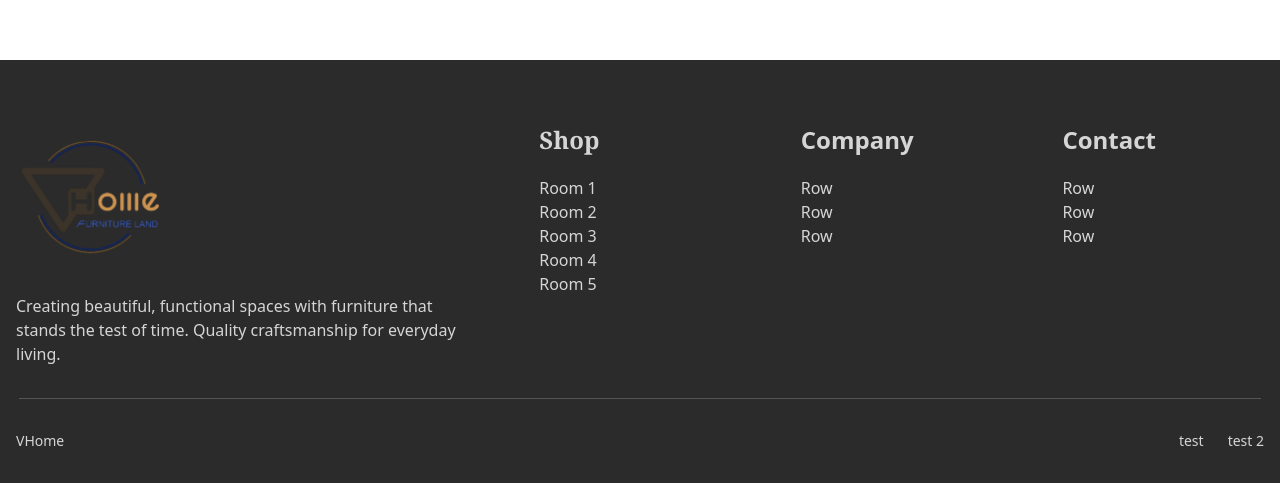
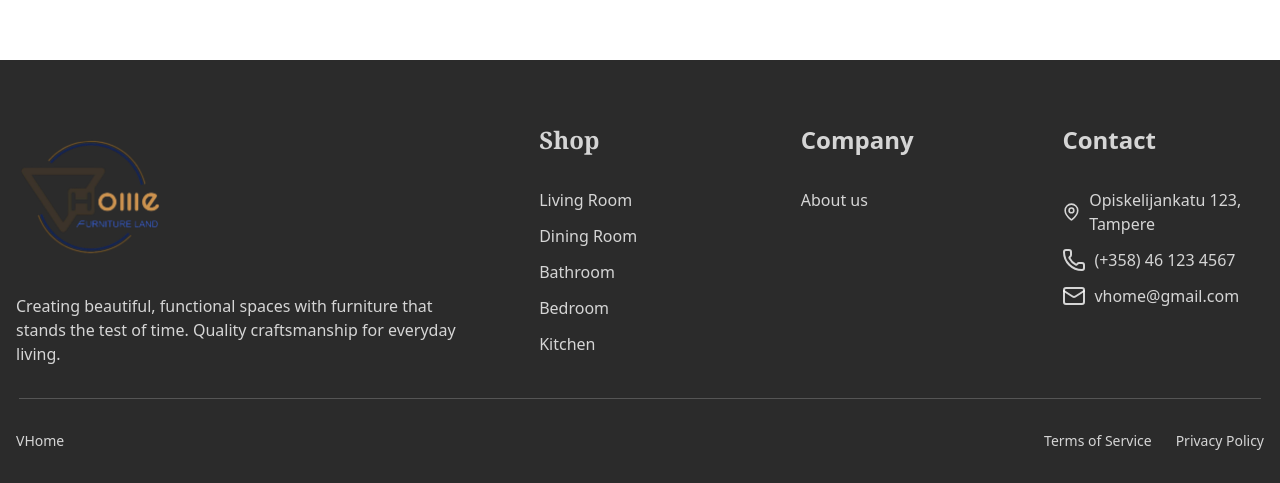
Before and after one commit to hieuhoang018/vhome, a Next.js app in the folder frontend/: page /cart in a window 1280 px wide. Shown: the part 740-1223 px from the top of the page. Built offline with nearby package versions, Linux system fonts and the light colour scheme; no server answers.

Commit message:
style: homepage styling

```diff
--- a/frontend/src/components/StoreFront/CartPage/cart-section.tsx
+++ b/frontend/src/components/StoreFront/CartPage/cart-section.tsx
@@ -20,7 +20,7 @@ export default function CartSection() {
       setLoading(true)
       try {
         const res = await api.get<CartResponse>("/users/me/cart")
-        setCart(res.data.data.doc)
+        setCart(res.data.data.cart)
       } catch (err) {
         console.error("Fetch error:", err)
         setError("Failed to load cart")
@@ -44,7 +44,12 @@ export default function CartSection() {
         <div className="flex">
           <div className="flex-[2] flex flex-col gap-6">
             {cart.items.map((item) => {
-              return <CartItem key={`${item.name} ${item.chosenColor}`} product={item} />
+              return (
+                <CartItem
+                  key={`${item.name} ${item.chosenColor}`}
+                  product={item}
+                />
+              )
             })}
           </div>
           <div className="flex-1 border rounded-md p-4 max-h-[500px] overflow-y-auto self-start">
--- a/frontend/src/components/StoreFront/HomePage/featured-room.tsx
+++ b/frontend/src/components/StoreFront/HomePage/featured-room.tsx
@@ -21,7 +21,7 @@ export default function FeaturedRoom({ room }: { room: FeatureRoom }) {
             </p>
             <p className=" text-white/80 mb-4 text-sm">{room.description}</p>
             <Link
-              href={room.link}
+              href={"/products"}
               className="inline-flex items-center text-white hover:text-furniture-terracotta transition-colors"
             >
               Shop now
--- a/frontend/src/components/StoreFront/HomePage/hero-section.tsx
+++ b/frontend/src/components/StoreFront/HomePage/hero-section.tsx
@@ -1,3 +1,5 @@
+import Link from "next/link"
+
 export default function HeroSection() {
   return (
     <section className="relative w-full h-screen flex items-center">
@@ -23,8 +25,16 @@ export default function HeroSection() {
             longevity. Curated collections to make your house feel like home.
           </p>
           <div className="flex flex-col sm:flex-row gap-4">
-            <p>Shop New Arrivals</p>
-            <p>Explore Collections</p>
+            <Link href={"/products"}>
+              <button className="border rounded-lg p-3 bg-white text-black font-semibold hover:bg-gray-200 cursor-pointer">
+                Shop New Arrivals
+              </button>
+            </Link>
+            <Link href={"/products"}>
+              <button className="border rounded-lg p-3 bg-white text-black font-semibold hover:bg-gray-200 cursor-pointer">
+                Explore Collections
+              </button>
+            </Link>
           </div>
         </div>
       </div>
--- a/frontend/src/components/footer.tsx
+++ b/frontend/src/components/footer.tsx
@@ -1,4 +1,6 @@
+import { Mail, MapPin, Phone } from "lucide-react"
 import Image from "next/image"
+import Link from "next/link"
 
 export default function Footer() {
   return (
@@ -24,29 +26,48 @@ export default function Footer() {
             </div>
 
             {/* Column 2 */}
-            <div>
+            <div className="flex flex-col gap-3">
               <h2 className="font-semibold text-2xl mb-5 font-serif">Shop</h2>
-              <p>Room 1</p>
-              <p>Room 2</p>
-              <p>Room 3</p>
-              <p>Room 4</p>
-              <p>Room 5</p>
+              <Link className="hover:text-white" href={"/products"}>
+                Living Room
+              </Link>
+              <Link className="hover:text-white" href={"/products"}>
+                Dining Room
+              </Link>
+              <Link className="hover:text-white" href={"/products"}>
+                Bathroom
+              </Link>
+              <Link className="hover:text-white" href={"/products"}>
+                Bedroom
+              </Link>
+              <Link className="hover:text-white" href={"/products"}>
+                Kitchen
+              </Link>
             </div>
 
             {/* Column 3 */}
-            <div>
+            <div className="flex flex-col gap-3">
               <h2 className="font-semibold text-2xl mb-5">Company</h2>
-              <p>Row</p>
-              <p>Row</p>
-              <p>Row</p>
+              <Link className="hover:text-white" href={"/about"}>
+                About us
+              </Link>
             </div>
 
             {/* Column 4 */}
-            <div>
-              <h2 className="font-semibold text-2xl mb-5"> Contact</h2>
-              <p>Row</p>
-              <p>Row</p>
-              <p>Row</p>
+            <div className="flex flex-col gap-3">
+              <h2 className="font-semibold text-2xl mb-5">Contact</h2>
+              <div className="flex items-center gap-2">
+                <MapPin />
+                <span>Opiskelijankatu 123, Tampere</span>
+              </div>
+              <div className="flex items-center gap-2">
+                <Phone />
+                <span>(+358) 46 123 4567</span>
+              </div>
+              <div className="flex items-center gap-2">
+                <Mail />
+                <span>vhome@gmail.com</span>
+              </div>
             </div>
           </div>
         </div>
@@ -60,8 +81,8 @@ export default function Footer() {
           <div className="flex flex-col md:flex-row justify-between items-center text-sm">
             <h2>VHome</h2>
             <div className="flex space-x-6 mt-4 md:mt-0">
-              <h1>test</h1>
-              <h1>test 2</h1>
+              <Link href={"/terms"}>Terms of Service</Link>
+              <Link href={"/policy"}>Privacy Policy</Link>
             </div>
           </div>
         </div>
```
